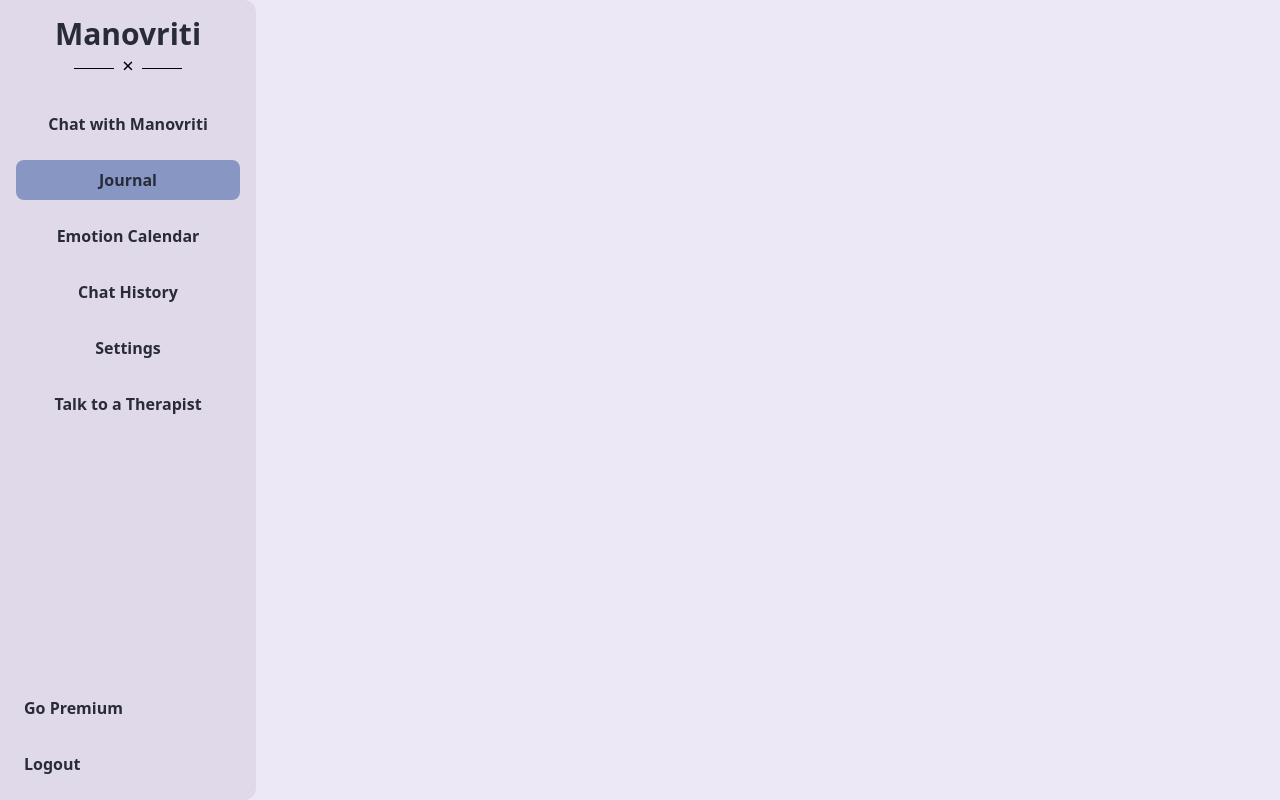
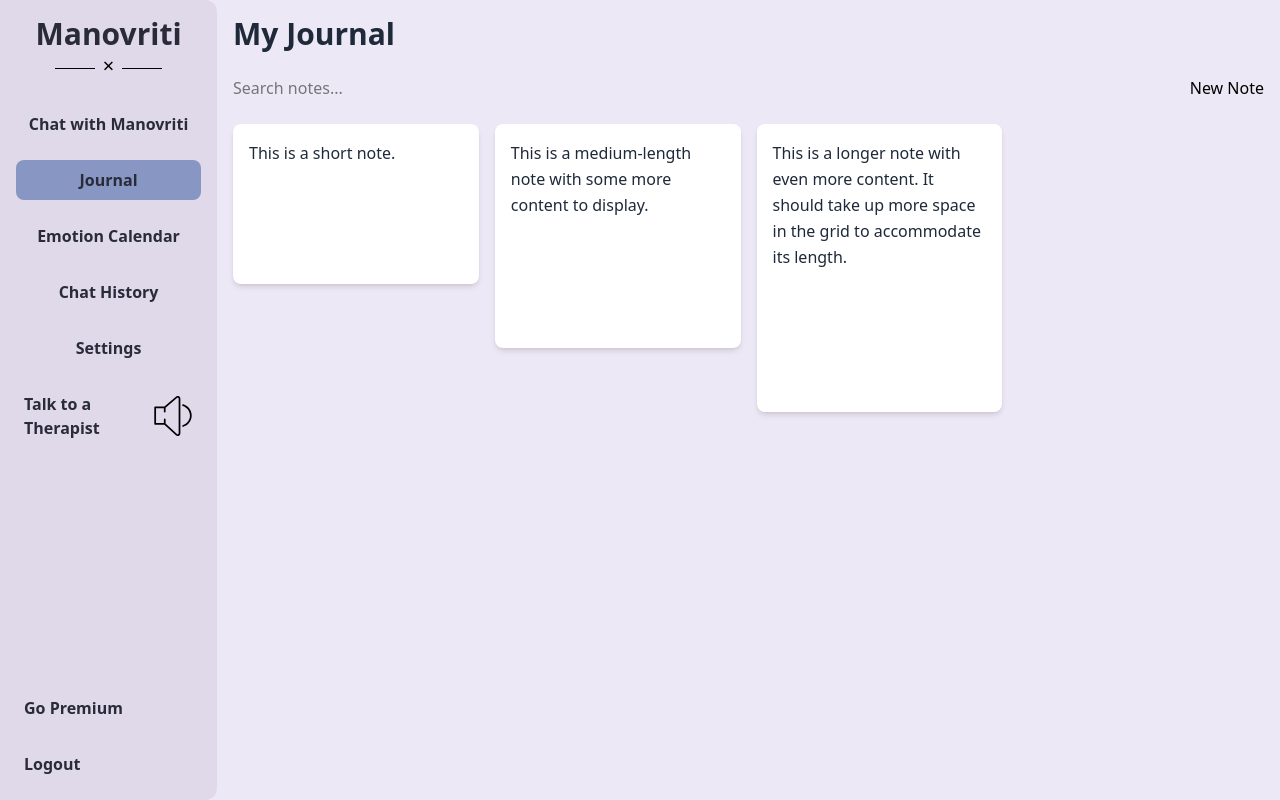
Before and after one commit to Yamyamlol/Manovriti, a React (Vite) app: page / in a window 1280 px wide. Both pictures are taken after a click on the element "Journal". Built offline with nearby package versions, Linux system fonts and the light colour scheme.

Commit message:
added journal

```diff
--- a/src/App.jsx
+++ b/src/App.jsx
@@ -1,20 +1,21 @@
-"use client";
-
 import { useState } from "react";
 import Sidebar from "./components/Sidebar";
 import ChatWindow from "./components/Chatwindow";
+import Journal from "./components/pages/Journal";
 
 export default function Page() {
-  const [isChatOpen, setIsChatOpen] = useState(false);
+  const [activePage, setActivePage] = useState(null);
 
-  const toggleChat = () => {
-    setIsChatOpen(!isChatOpen);
+  const handlePageChange = (page) => {
+    setActivePage(page);
   };
 
   return (
     <div className="flex h-screen bg-[#EDE8F5]">
-      <Sidebar onChatClick={toggleChat} />
-      {isChatOpen && <ChatWindow />}
+      <Sidebar onPageChange={handlePageChange} />
+      {activePage === "Chat" && <ChatWindow />}
+      {activePage === "Journal" && <Journal />}
+      {/* Add other pages here */}
     </div>
   );
 }
--- /dev/null
+++ b/src/components/Note.jsx
@@ -0,0 +1,24 @@
+export default function Note({ note, onEdit }) {
+    const sizeClasses = {
+      small: "h-40",
+      medium: "h-56",
+      large: "h-72",
+    }
+
+    return (
+      <div
+        className={`
+          relative bg-white rounded-lg shadow-md overflow-hidden
+          transition-all duration-300 ease-in-out transform
+          hover:scale-105 hover:z-10 cursor-pointer
+          ${sizeClasses[note.size]}
+        `}
+        onClick={() => onEdit(note)}
+      >
+        <div className="absolute inset-0 bg-notebook-paper"></div>
+        <div className="relative z-10 p-4 h-full overflow-auto">
+          <p className="text-gray-800 leading-relaxed">{note.content}</p>
+        </div>
+      </div>
+    )
+  }
--- /dev/null
+++ b/src/components/NoteEditor.jsx
@@ -0,0 +1,30 @@
+
+import { useState } from "react"
+
+
+export default function NoteEditor({ note, onSave }) {
+  const [content, setContent] = useState(note.content)
+
+  const handleSave = () => {
+    const updatedNote = { ...note, content }
+    updatedNote.size = content.length < 100 ? "small" : content.length < 200 ? "medium" : "large"
+    onSave(updatedNote)
+  }
+
+  return (
+    <div className="fixed inset-0 bg-white z-50 p-4 flex flex-col">
+      <button variant="ghost" className="self-start mb-4" onClick={handleSave}>
+        Back
+      </button>
+      <div className="flex-grow relative">
+        <div className="absolute inset-0 bg-notebook-paper"></div>
+        <textarea
+          value={content}
+          onChange={(e) => setContent(e.target.value)}
+          className="w-full h-full p-4 bg-transparent relative z-10 resize-none focus:outline-none"
+          placeholder="Write your note here..."
+        />
+      </div>
+    </div>
+  )
+}
--- /dev/null
+++ b/src/components/NoteGrid.jsx
@@ -0,0 +1,12 @@
+import Note from "./Note"
+
+
+export default function NoteGrid({ notes, onEditNote }) {
+  return (
+    <div className="grid grid-cols-1 sm:grid-cols-2 md:grid-cols-3 lg:grid-cols-4 gap-4">
+      {notes.map((note) => (
+        <Note key={note.id} note={note} onEdit={onEditNote} />
+      ))}
+    </div>
+  )
+}
--- /dev/null
+++ b/src/components/SearchBar.jsx
@@ -0,0 +1,7 @@
+export default function SearchBar({ searchTerm, setSearchTerm }) {
+  const handleSearch = (e) => {
+    setSearchTerm(e.target.value)
+  }
+
+  return <input type="text" placeholder="Search notes..." value={searchTerm} onChange={handleSearch} className="w-64" />
+}
--- a/src/components/Sidebar.jsx
+++ b/src/components/Sidebar.jsx
@@ -2,16 +2,16 @@ import speakerIcon from "../assets/speaker.svg";
 import PropTypes from "prop-types";
 import { useState } from "react";
 
-function Sidebar({ onChatClick }) {
+function Sidebar({ onPageChange }) {
   const [activeItem, setActiveItem] = useState(null);
 
   const navItems = [
-    { name: "Chat with Manovriti", onClick: onChatClick },
-    { name: "Journal" },
-    { name: "Emotion Calendar" },
-    { name: "Chat History" },
-    { name: "Settings" },
-    { name: "Talk to a Therapist", isPremium: true },
+    { name: "Chat with Manovriti", page: "Chat" },
+    { name: "Journal", page: "Journal" },
+    { name: "Emotion Calendar", page: "EmotionCalendar" },
+    { name: "Chat History", page: "ChatHistory" },
+    { name: "Settings", page: "Settings" },
+    { name: "Talk to a Therapist", page: "Therapist", isPremium: true },
   ];
 
   const handleItemClick = (index) => {
@@ -19,8 +19,8 @@ function Sidebar({ onChatClick }) {
       setActiveItem(null);
     } else {
       setActiveItem(index);
-      if (navItems[index].onClick) {
-        navItems[index].onClick();
+      if (navItems[index].page) {
+        onPageChange(navItems[index].page);
       }
     }
   };
@@ -47,7 +47,7 @@ function Sidebar({ onChatClick }) {
                 }`}
               >
                 {item.name}
-                {navItems.isPremium && <img alt="" className="w-10 h-10" src={speakerIcon}></img>}
+                {item.isPremium && <img alt="" className="w-10 h-10" src={speakerIcon}></img>}
               </div>
             ))}
           </nav>
@@ -67,7 +67,7 @@ function Sidebar({ onChatClick }) {
 }
 
 Sidebar.propTypes = {
-  onChatClick: PropTypes.func.isRequired,
+  onPageChange: PropTypes.func.isRequired,
 };
 
 export default Sidebar;
--- a/src/components/pages/Journal.jsx
+++ b/src/components/pages/Journal.jsx
@@ -1 +1,56 @@
-// tile based layouts like a notes app
+"use client"
+
+import { useState } from "react"
+import SearchBar from "../SearchBar"
+import NoteGrid from "../NoteGrid"
+import NoteEditor from "../NoteEditor"
+export default function Journal() {
+  const [notes, setNotes] = useState([
+    { id: 1, content: "This is a short note.", size: "small" },
+    { id: 2, content: "This is a medium-length note with some more content to display.", size: "medium" },
+    {
+      id: 3,
+      content:
+        "This is a longer note with even more content. It should take up more space in the grid to accommodate its length.",
+      size: "large",
+    },
+  ])
+  const [searchTerm, setSearchTerm] = useState("")
+  const [editingNote, setEditingNote] = useState(null)
+
+  const filteredNotes = notes.filter((note) => note.content.toLowerCase().includes(searchTerm.toLowerCase()))
+
+  const handleCreateNote = () => {
+    const newNote = {
+      id: Date.now(),
+      content: "",
+      size: "small",
+    }
+    setNotes([...notes, newNote])
+    setEditingNote(newNote)
+  }
+
+  const handleSaveNote = (updatedNote) => {
+    setNotes(notes.map((note) => (note.id === updatedNote.id ? updatedNote : note)))
+    setEditingNote(null)
+  }
+
+  return (
+    <div className="container mx-auto p-4">
+      <h1 className="text-3xl font-semibold mb-6 text-gray-800">My Journal</h1>
+      {editingNote ? (
+        <NoteEditor note={editingNote} onSave={handleSaveNote} />
+      ) : (
+        <>
+          <div className="flex justify-between items-center mb-6">
+            <SearchBar searchTerm={searchTerm} setSearchTerm={setSearchTerm} />
+            <button onClick={handleCreateNote}>
+               New Note
+            </button>
+          </div>
+          <NoteGrid notes={filteredNotes} onEditNote={setEditingNote} />
+        </>
+      )}
+    </div>
+  )
+}
```
